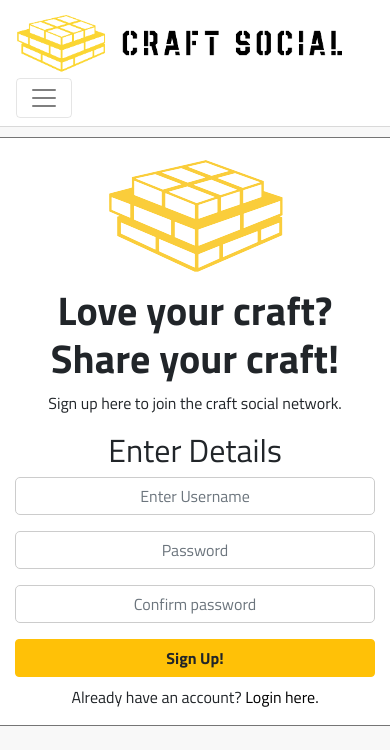
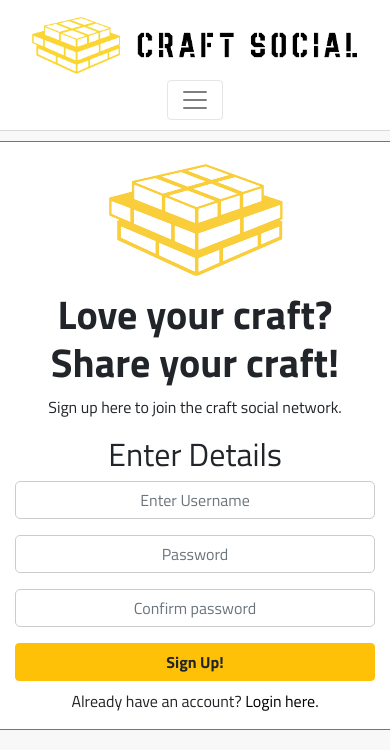
Before and after one commit to mtmanning93/craft-front, a React (Create React App) app: page /signup in a window 390 px wide. Shown: the top 750 px of the page. Built offline with nearby package versions, Linux system fonts and the light colour scheme.

Commit message:
Add final styles to SignUpForm component, maual testing carried out, close #3

```diff
--- a/src/components/NavBar.js
+++ b/src/components/NavBar.js
@@ -1,31 +1,42 @@
 import React from "react";
 import styles from "../styles/NavBar.module.css";
-import { Nav, Navbar, Container, Button } from "react-bootstrap";
+import { Nav, Navbar, Button } from "react-bootstrap";
 import logo from "../assets/main_logo.png";
 import { NavLink } from "react-router-dom";
 
 const NavBar = () => {
   return (
-    <Navbar expand="md" className={styles.NavBar}>
-      <Container fluid>
+    <Navbar expand="md" className={`${styles.NavBar}`}>
       <NavLink to="/">
-          <Navbar.Brand>
+        <Navbar.Brand className="mx-auto">
           <img src={logo} alt="logo" height="60" />
         </Navbar.Brand>
       </NavLink>
-        <Navbar.Toggle aria-controls="basic-navbar-nav" />
+      <Navbar.Toggle
+        className={styles.Toggler}
+        aria-controls="basic-navbar-nav"
+      />
       <Navbar.Collapse id="basic-navbar-nav">
         <Nav className="ml-auto text-right">
-            <NavLink exact to="/" className={styles.Link} activeClassName={styles.Active}>
+          <NavLink
+            exact
+            to="/"
+            className={styles.Link}
+            activeClassName={styles.Active}
+          >
             Home
           </NavLink>
-            <NavLink to="/login" className={styles.Link} activeClassName={styles.Active}>
+          <NavLink
+            to="/login"
+            className={styles.Link}
+            activeClassName={styles.Active}
+          >
             Login
           </NavLink>
           <NavLink to="/signup">
             {/* Button to be seperate component */}
             <Button
-                className={`${styles.Link} ${styles.buttonStyle}`}
+              className={`${styles.Link} ${styles.buttonStyle} mr-0`}
               variant="warning"
             >
               <i className="fas fa-user-plus"></i> Sign up
@@ -33,7 +44,6 @@ const NavBar = () => {
           </NavLink>
         </Nav>
       </Navbar.Collapse>
-      </Container>
     </Navbar>
   );
 };
--- a/src/styles/NavBar.module.css
+++ b/src/styles/NavBar.module.css
@@ -1,6 +1,7 @@
 .NavBar {
     background-color: #ffffff;
     border-bottom: 1px solid #d9d9d9;
+    padding: 10px 20px;
 }
 
 .Link {
@@ -27,3 +28,14 @@
         margin-left: auto;
     }
 }
+
+@media (max-width: 435px) {
+
+    .NavBar {
+        justify-content: center;
+    }
+
+    .Logo img {
+        height: 50px;
+    }
+}
--- a/src/styles/SignUpForm.module.css
+++ b/src/styles/SignUpForm.module.css
@@ -27,6 +27,10 @@
     color: #ffffff;
 }
 
+.LoginLink {
+    color: #ffc422;
+}
+
 @media (max-width: 576px) {
 
     .FormWrapper {
```
Lines whose indentation alone changed are shown as unchanged.
